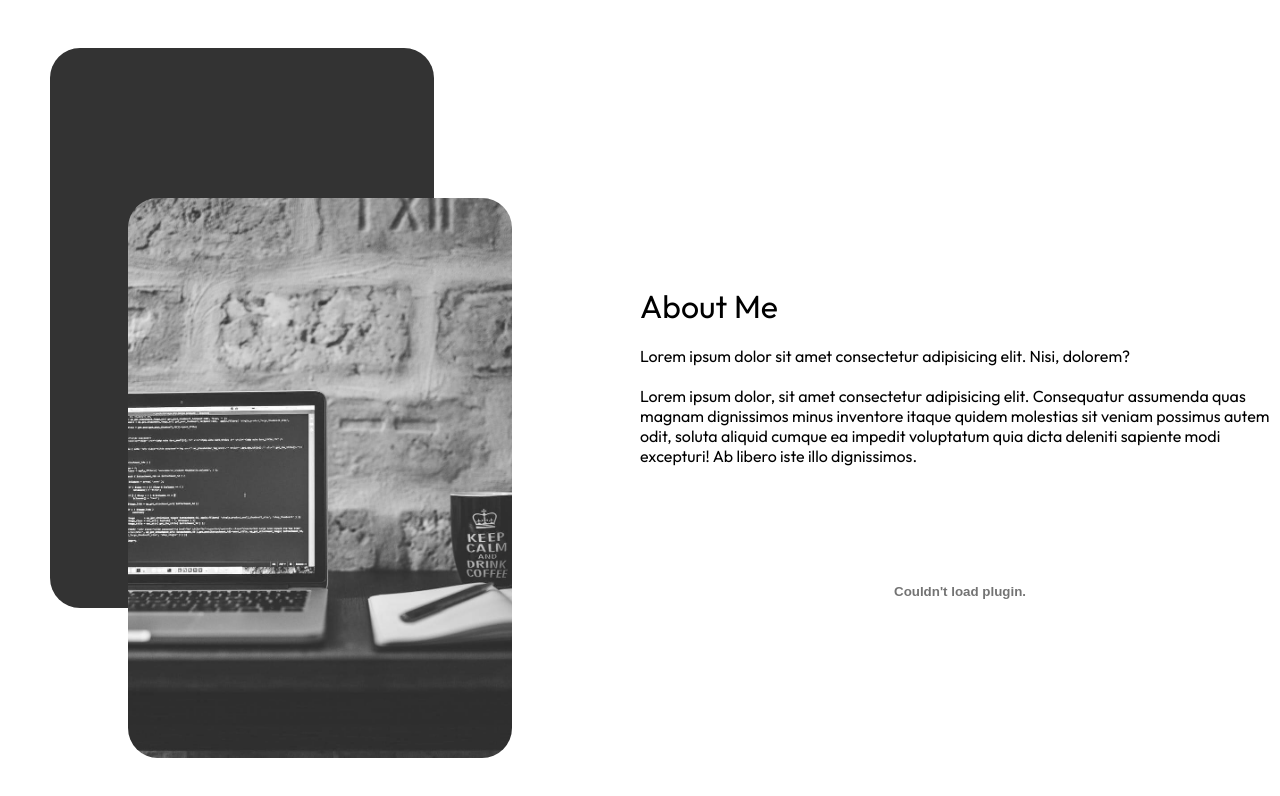
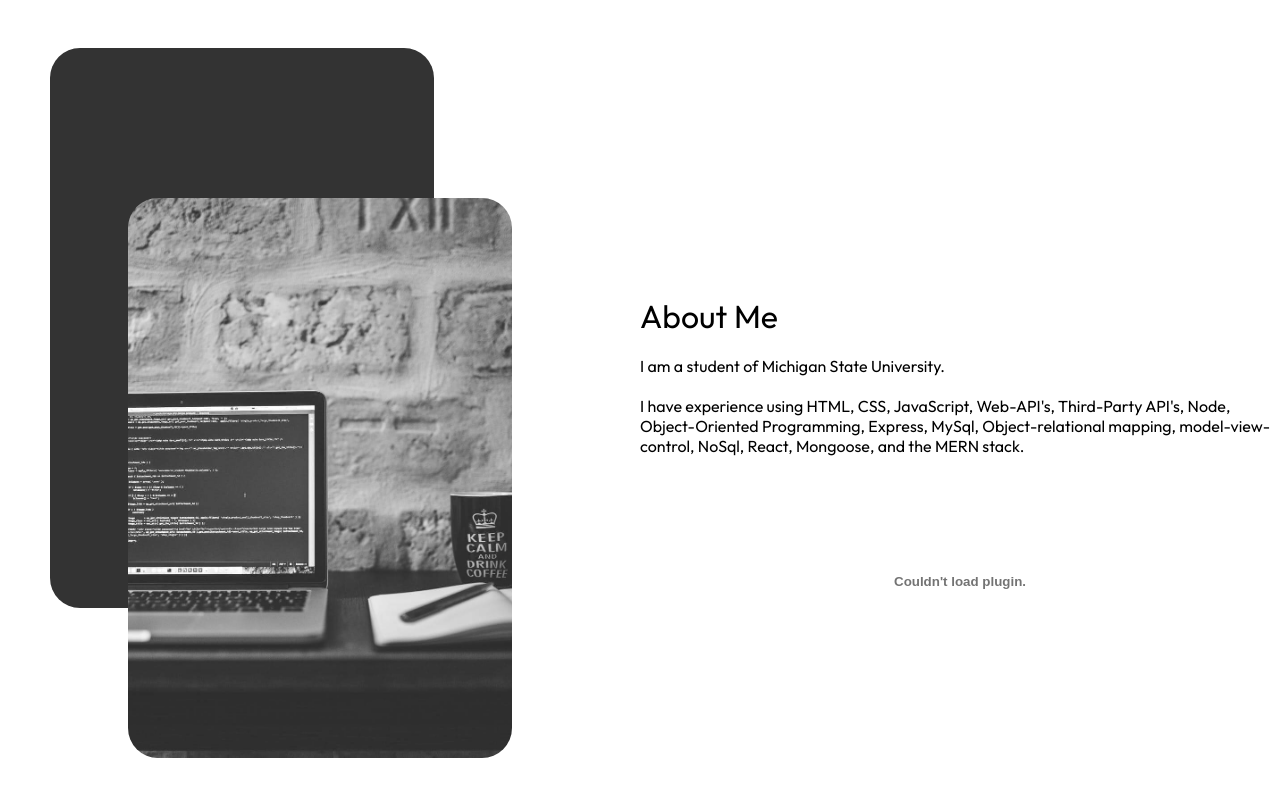
Before and after one commit to Tschram93/react-portfolio, a React (Create React App) app: page / in a window 1280 px wide. Shown: the part 802-1598 px from the top of the page. Built offline with nearby package versions, Linux system fonts and the light colour scheme; the HTML template or start-up script is replaced by a standard one.

Commit message:
added experience under about me

```diff
--- a/src/components/About/About.js
+++ b/src/components/About/About.js
@@ -20,15 +20,10 @@ function About() {
 			<div className='about-right'>
 				<h1 className='about-title'>About Me</h1>
 				<p className='about-sub'>
-					Lorem ipsum dolor sit amet consectetur adipisicing elit. Nisi,
-					dolorem?
+                    I am a student of Michigan State University.
 				</p>
 				<p className='about-desc'>
-					Lorem ipsum dolor, sit amet consectetur adipisicing elit. Consequatur
-					assumenda quas magnam dignissimos minus inventore itaque quidem
-					molestias sit veniam possimus autem odit, soluta aliquid cumque ea
-					impedit voluptatum quia dicta deleniti sapiente modi excepturi! Ab
-					libero iste illo dignissimos.
+					I have experience using HTML, CSS, JavaScript, Web-API's, Third-Party API's, Node, Object-Oriented Programming, Express, MySql, Object-relational mapping, model-view-control, NoSql, React, Mongoose, and the MERN stack.
 				</p>
                 <div className="about-resume">
                 <object data={Resume}type="application/pdf" className='about-resume-img' />
```
